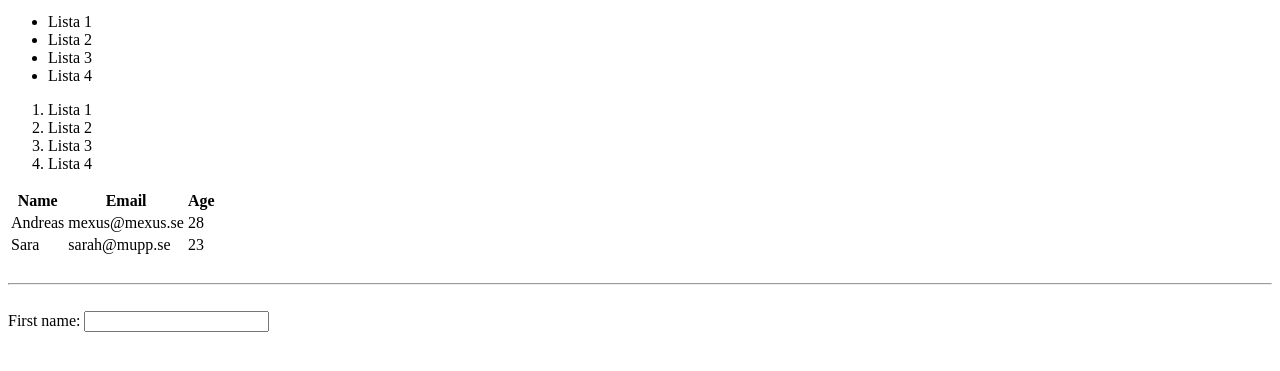
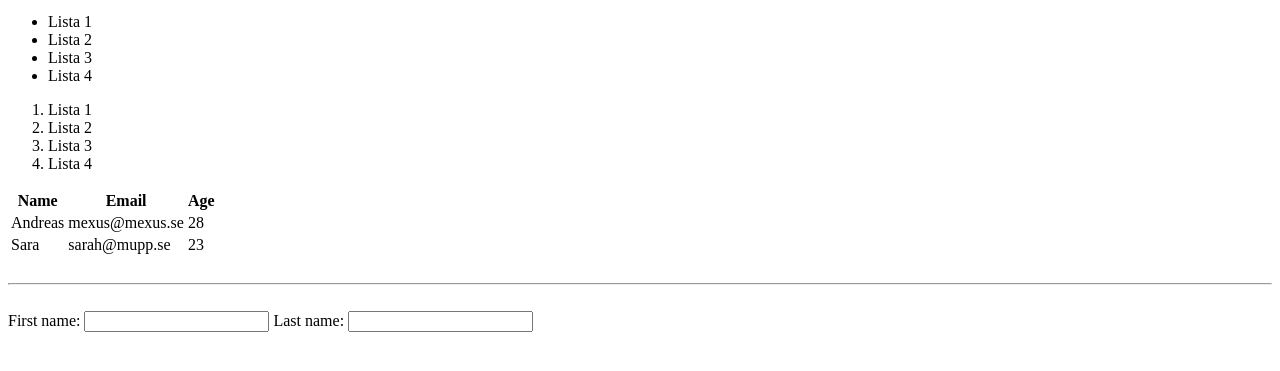
Before and after one commit to Mexus81/Hello-world, a plain HTML site: page index.html in a window 1280 px wide. Shown: the part 119-490 px from the top of the page. Drawn offline with Linux system fonts and the light colour scheme.

Commit message:
ändring 8

```diff
--- a/index.html
+++ b/index.html
@@ -47,7 +47,9 @@
         <br>
         <form method="post">
             <label>First name:</label>
-            <input type="text" name="First-name">
+            <input type="text" name="firstName">
+            <label>Last name:</label>
+            <input type="text" name="lastName">
         </form>
 </body>
 </html>
```
